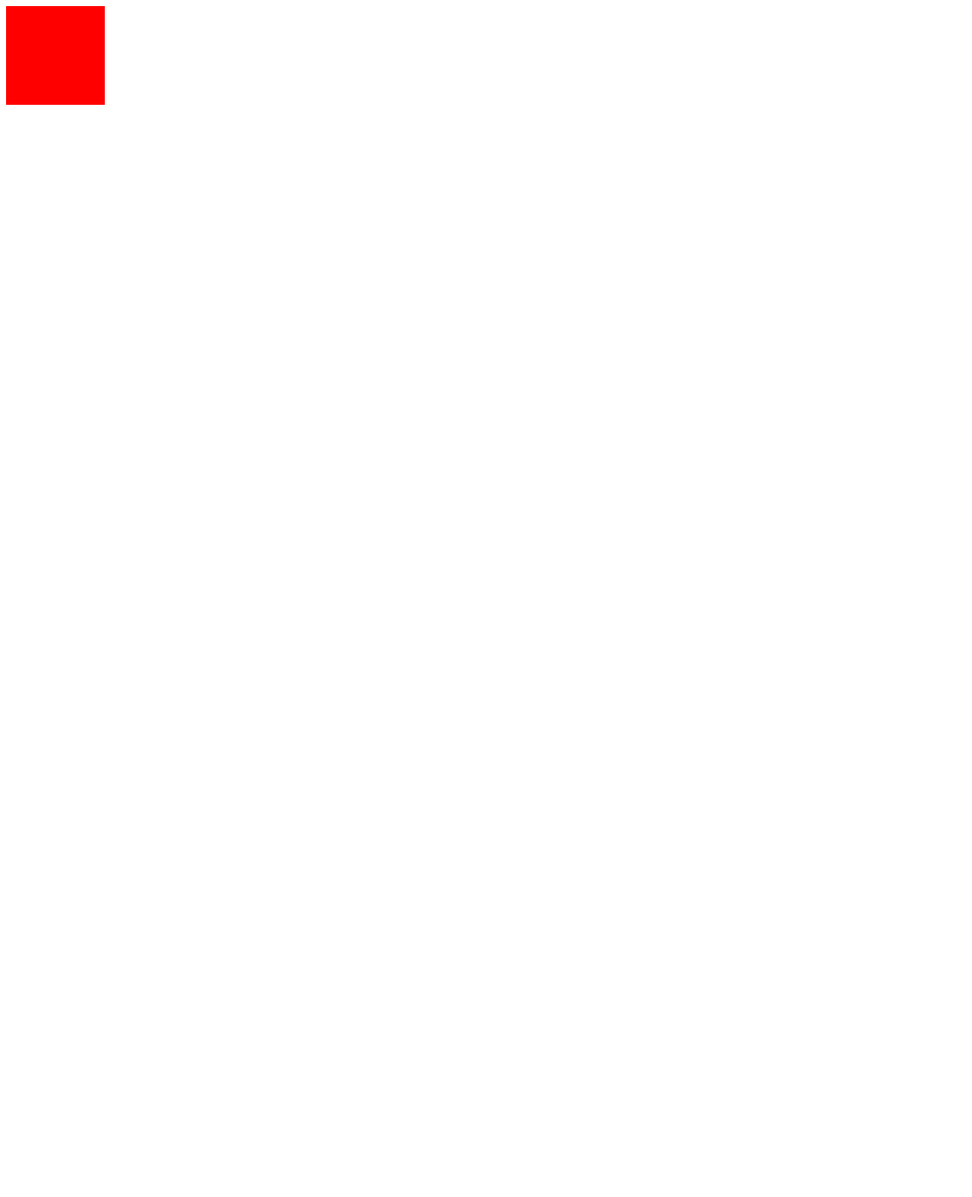
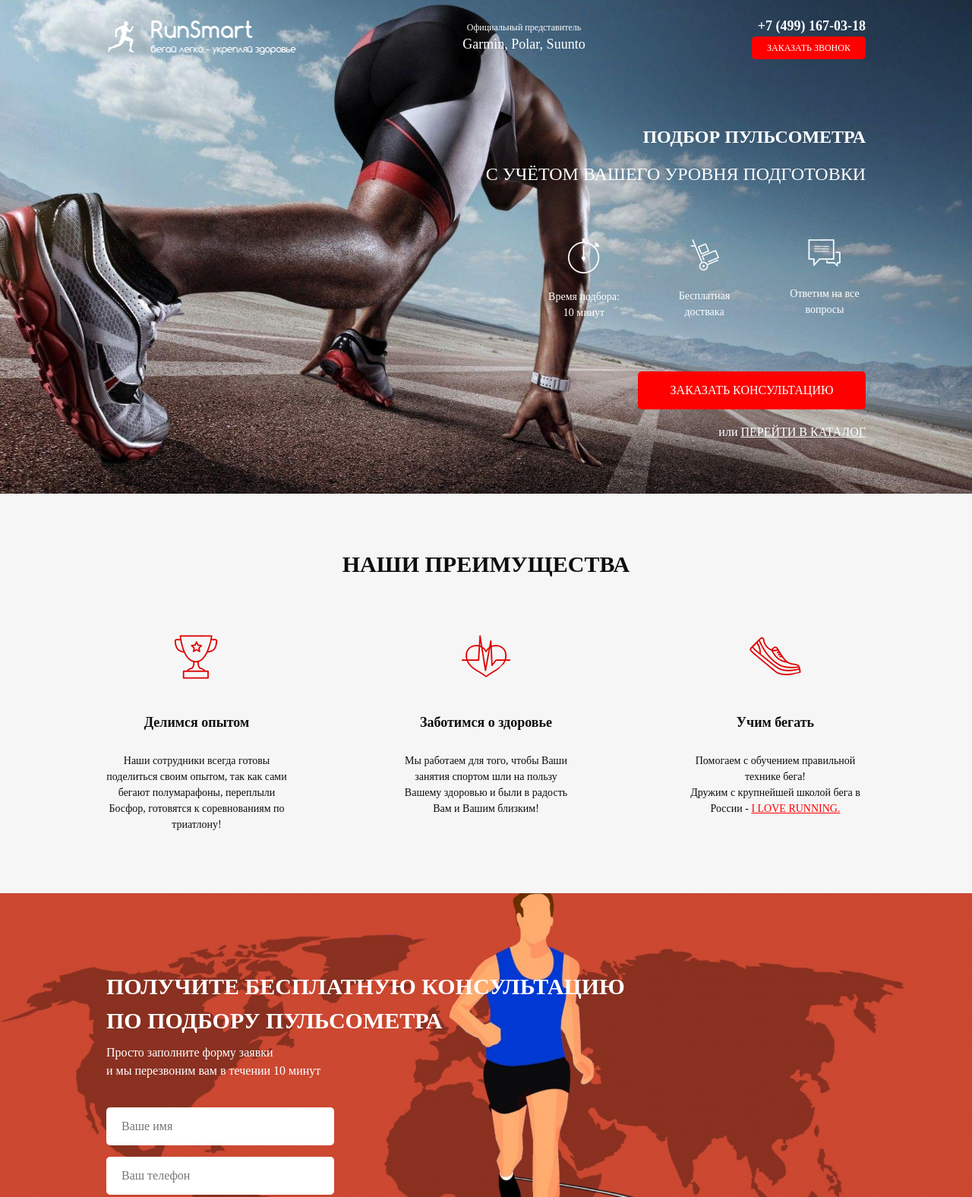
Before and after one commit to KnoRiK/oldproject.github.io, a plain HTML site: page index.html in a window 1280 px wide. Shown: the top 1576 px of the page at 76% size. Before the commit the page ends 800 px from the top, so only its background shows below. Drawn offline with Linux system fonts and the light colour scheme.

Commit message:
Add files via upload

```diff
--- /dev/null
+++ b/css/style.css
@@ -0,0 +1,300 @@
+* {
+	font-family: 'Times New Roman', sans-serif
+}
+
+.container {
+	max-width: 1000px;
+	margin: 0 auto
+}
+
+.promo {
+	max-height: 650px;
+	padding: 21px 0 93px 0;
+	background: url(../img/main.jpg) center center/cover no-repeat
+}
+
+.promo__wrapper {
+	display: -webkit-box;
+	display: -ms-flexbox;
+	display: flex;
+	-webkit-box-orient: vertical;
+	-webkit-box-direction: normal;
+	-ms-flex-direction: column;
+	flex-direction: column;
+	-webkit-box-align: end;
+	-ms-flex-align: end;
+	align-items: flex-end;
+	margin-top: 90px
+}
+
+.promo__header {
+	color: #ffffff;
+	font-style: 41px;
+	font-weight: 700;
+	text-transform: uppercase;
+	line-height: 24px
+}
+
+.promo__subheader {
+	margin-top: 17px;
+	color: #ffffff;
+	font-style: 24px;
+	line-height: 24px;
+	font-weight: 400;
+	text-transform: uppercase
+}
+
+.promo__icons {
+	margin-top: 65px;
+	width: 425px;
+	display: -webkit-box;
+	display: -ms-flexbox;
+	display: flex;
+	-webkit-box-pack: justify;
+	-ms-flex-pack: justify;
+	justify-content: space-between
+}
+
+.promo__icon {
+	width: 108px;
+	text-align: center;
+	color: #ffffff;
+	font-size: 14px;
+	font-weight: 500
+}
+
+.promo__icon img {
+	display: block;
+	margin: 0 auto;
+	margin-bottom: 20px
+}
+
+.promo__link {
+	color: #ffffff;
+	font-style: 16px;
+	font-weight: 500;
+	margin-top: 18px
+}
+
+.promo__link a {
+	color: #ffffff;
+	text-transform: uppercase;
+	text-decoration: underline
+}
+
+.header {
+	display: -webkit-box;
+	display: -ms-flexbox;
+	display: flex;
+	-webkit-box-pack: justify;
+	-ms-flex-pack: justify;
+	justify-content: space-between;
+	-webkit-box-align: center;
+	-ms-flex-align: center;
+	align-items: center
+}
+
+.header__logo {
+	width: 250px
+}
+
+.header__logo img {
+	width: 100%
+}
+
+.header__official {
+	color: #ffffff;
+	font-size: 12px;
+	font-weight: 500;
+	text-align: center
+}
+
+.header__official span {
+	display: block;
+	font-size: 18px
+}
+
+.header__phone {
+	display: block;
+	color: #ffffff;
+	font-size: 18px;
+	font-weight: 700
+}
+
+.header__phone:hover {
+	color: #fff;
+	text-decoration: none
+}
+
+.header__contacts {
+	display: -webkit-box;
+	display: -ms-flexbox;
+	display: flex;
+	-webkit-box-orient: vertical;
+	-webkit-box-direction: normal;
+	-ms-flex-direction: column;
+	flex-direction: column;
+	-webkit-box-align: end;
+	-ms-flex-align: end;
+	align-items: flex-end
+}
+
+.button {
+	width: 150px;
+	height: 30px;
+	border-radius: 5px;
+	background-color: red;
+	border: none;
+	color: #ffffff;
+	font-size: 12px;
+	font-weight: 500;
+	text-transform: uppercase
+}
+
+.button_main {
+	margin-top: 67px;
+	width: 300px;
+	height: 50px;
+	font-size: 16px
+}
+
+.button_submit {
+	width: 100%;
+	height: 55px;
+	color: #ffffff;
+	font-size: 16px
+}
+
+.advantages {
+	padding: 70px 0 80px 0;
+	background-color: #f6f6f6
+}
+
+.advantages__wrapper {
+	margin-top: 65px;
+	display: -webkit-box;
+	display: -ms-flexbox;
+	display: flex;
+	-webkit-box-pack: justify;
+	-ms-flex-pack: justify;
+	justify-content: space-between
+}
+
+.advantages__item {
+	display: -webkit-box;
+	display: -ms-flexbox;
+	display: flex;
+	-webkit-box-orient: vertical;
+	-webkit-box-direction: normal;
+	-ms-flex-direction: column;
+	flex-direction: column;
+	-webkit-box-align: center;
+	-ms-flex-align: center;
+	align-items: center;
+	max-width: 238px
+}
+
+.advantages__subtitle {
+	margin-top: 38px;
+	color: #0d0d0d;
+	font-size: 18px;
+	font-weight: 700
+}
+
+.advantages__descr {
+	margin-top: 26px;
+	color: #0d0d0d;
+	font-size: 14px;
+	font-weight: 300;
+	text-align: center
+}
+
+.advantages__descr a {
+	color: #ff0000;
+	text-decoration: underline
+}
+
+.title {
+	color: #0d0d0d;
+	font-size: 30px;
+	font-weight: 700;
+	text-align: center;
+	text-transform: uppercase
+}
+
+.title_left {
+	color: #fff;
+	font-style: 36px;
+	text-align: left
+}
+
+.consultation {
+	min-height: 680px;
+	padding: 100px 0 92px 0;
+	background: url(../img/consultation.jpg) center center/cover no-repeat
+}
+
+.consultation__descr {
+	color: #fff;
+	font-style: 20px;
+	font-weight: 500
+}
+
+.feed-form {
+	margin-top: 36px;
+	display: -webkit-box;
+	display: -ms-flexbox;
+	display: flex;
+	-webkit-box-orient: vertical;
+	-webkit-box-direction: normal;
+	-ms-flex-direction: column;
+	flex-direction: column;
+	width: 300px
+}
+
+.feed-form input {
+	height: 50px;
+	border-radius: 5px;
+	margin-bottom: 15px;
+	border: none;
+	padding: 0 20px;
+	color: #4b4b4b;
+	font-style: 14px;
+	font-weight: 300
+}
+
+.feed-form input:nth-child(3) {
+	margin-bottom: 20px
+}
+
+.carousel {
+	padding: 81px 0 82px 0
+}
+
+.carousel__inner {
+	position: relative;
+	width: 750px;
+	margin: 0 auto
+}
+
+.carousel .slick-prev,
+.carousel .slick-next {
+	position: absolute;
+	top: 50%;
+	-webkit-transform: translateY(-50%);
+	transform: translateY(-50%);
+	left: -66px;
+	border: none;
+	background-color: #fff
+}
+
+.carousel .slick-prev img,
+.carousel .slick-next img {
+	width: 31px;
+	height: 50px
+}
+
+.carousel .slick-next {
+	right: -66px;
+	left: auto
+}
--- a/index.html
+++ b/index.html
@@ -2,24 +2,115 @@
 <html lang="ru">
 <head>
     <meta charset="UTF-8">
-    <meta http-equiv="X-UA-Compatible" content="IE=edge">
     <meta name="viewport" content="width=device-width, initial-scale=1.0">
-    <title>111</title>
+    <meta http-equiv="X-UA-Compatible" content="ie=edge">
+    <title>Pulse</title>
+    <link rel="stylesheet" href="css/bootstrap-reboot.min.css">
+    <link rel="stylesheet" href="css/style.css">
 </head>
 <body>
-    <style>
-        .block-animation {
-        width: 130px;
-        height: 130px;
-        background-color: red;
-        transition: all 5s cubic-bezier(0, 0, 1, 1) 100ms;
-        }
-        .block-animation:hover {
-        width: 230px;
-        height: 230px;
-        }
-        </style>
-        <body>
-        <div class="block-animation"></div>
+    <section class="promo">
+        <div class="container">
+            <header class="header">
+                <a href="#" class="header__logo">
+                    <img src="icons/logo.png" alt="logo">
+                </a>
+                <div class="header__official">
+                    Официальный представитель
+                    <span>Garmin, Polar, Suunto</span>
+                </div>
+                <div class="header__contacts">
+                    <a href="tel:+74999228974" class="header__phone">+7 (499) 167-03-18</a>
+                    <button class="button">заказать звонок</button>
+                </div>
+            </header>
+
+            <div class="promo__wrapper">
+                <h1 class="promo__header">Подбор пульсометра</h1>
+                <h2 class="promo__subheader">c учётом Вашего уровня подготовки</h2>
+
+                <div class="promo__icons">
+                    <div class="promo__icon">
+                        <img src="icons/main_screen/timer.png" alt="timer">
+                        Время подбора:
+                        10 минут
+                    </div>
+                    <div class="promo__icon">
+                        <img src="icons/main_screen/hand-cart.png" alt="hand-cart">
+                        Бесплатная
+                        доствака
+                    </div>
+                    <div class="promo__icon">
+                        <img src="icons/main_screen/messages.png" alt="messages">
+                        Ответим
+                        на все вопросы
+                    </div>
+                </div>
+
+                <button class="button button_main">заказать кОНСУЛЬТАЦИЮ</button>
+                <div class="promo__link">
+                    или
+                    <a href="#">ПЕРЕЙТИ В КАТАЛОГ</a>
+                </div>
+            </div>
+        </div>
+    </section>
+    <section class="advantages">
+        <div class="container">
+            <h2 class="title">НАШИ ПРЕИМУЩЕСТВА</h2>
+            <div class="advantages__wrapper">
+                <div class="advantages__item">
+                    <img src="icons/advantages/cup.png" alt="cup" class="advantages__icon">
+                    <div class="advantages__subtitle">
+                        Делимся опытом
+                    </div>
+                    <div class="advantages__descr">
+                        Наши сотрудники всегда готовы поделиться своим опытом,
+                        так как сами бегают полумарафоны, переплыли Босфор, готовятся к соревнованиям по триатлону!
+                    </div>
+                </div>
+                <div class="advantages__item">
+                    <img src="icons/advantages/heart.png" alt="heart" class="advantages__icon">
+                    <div class="advantages__subtitle">
+                        Заботимся о здоровье
+                    </div>
+                    <div class="advantages__descr">
+                        Мы работаем для того,
+                        чтобы Ваши занятия спортом шли на пользу Вашему здоровью и были в радость Вам и Вашим близким!
+                    </div>
+                </div>
+                <div class="advantages__item">
+                    <img src="icons/advantages/shoe.png" alt="shoe" class="advantages__icon">
+                    <div class="advantages__subtitle">
+                        Учим бегать
+                    </div>
+                    <div class="advantages__descr">
+                        Помогаем с обучением
+                        правильной технике бега!<br>
+                        Дружим с крупнейшей школой бега в России -
+                        <a href="#">I LOVE RUNNING.</a>
+                    </div>
+                </div>
+            </div>
+        </div>
+    </section>
+    <section class="consultation">
+        <div class="container">
+            <h2 class="title title_left">
+                Получите бесплатную консультацию<br>
+                по подбору пульсометра
+            </h2>
+            <div class="consultation__descr">
+                Просто заполните форму заявки<br>
+                и мы перезвоним вам в течении 10 минут
+            </div>
+            <form class="feed-form" action="#">
+                <input name="name" required placeholder="Ваше имя" type="text">
+                <input name="phone" required placeholder="Ваш телефон" type="number">
+                <input name="email" required placeholder="Ваш E-mail" type="email">
+                <button class="button button_submit">заказать консультацию</button>
+            </form>
+        </div>
+    </section>
 </body>
 </html>
```
Also changed, not shown: css/bootstrap-reboot.min.css (added), icons/advantages/cup.png (added), icons/advantages/heart.png (added), icons/advantages/shoe.png (added), icons/logo.png (added), icons/main_screen/hand-cart.png (added), icons/main_screen/messages.png (added), icons/main_screen/timer.png (added), img/consultation.jpg (added), img/main.jpg (added).
